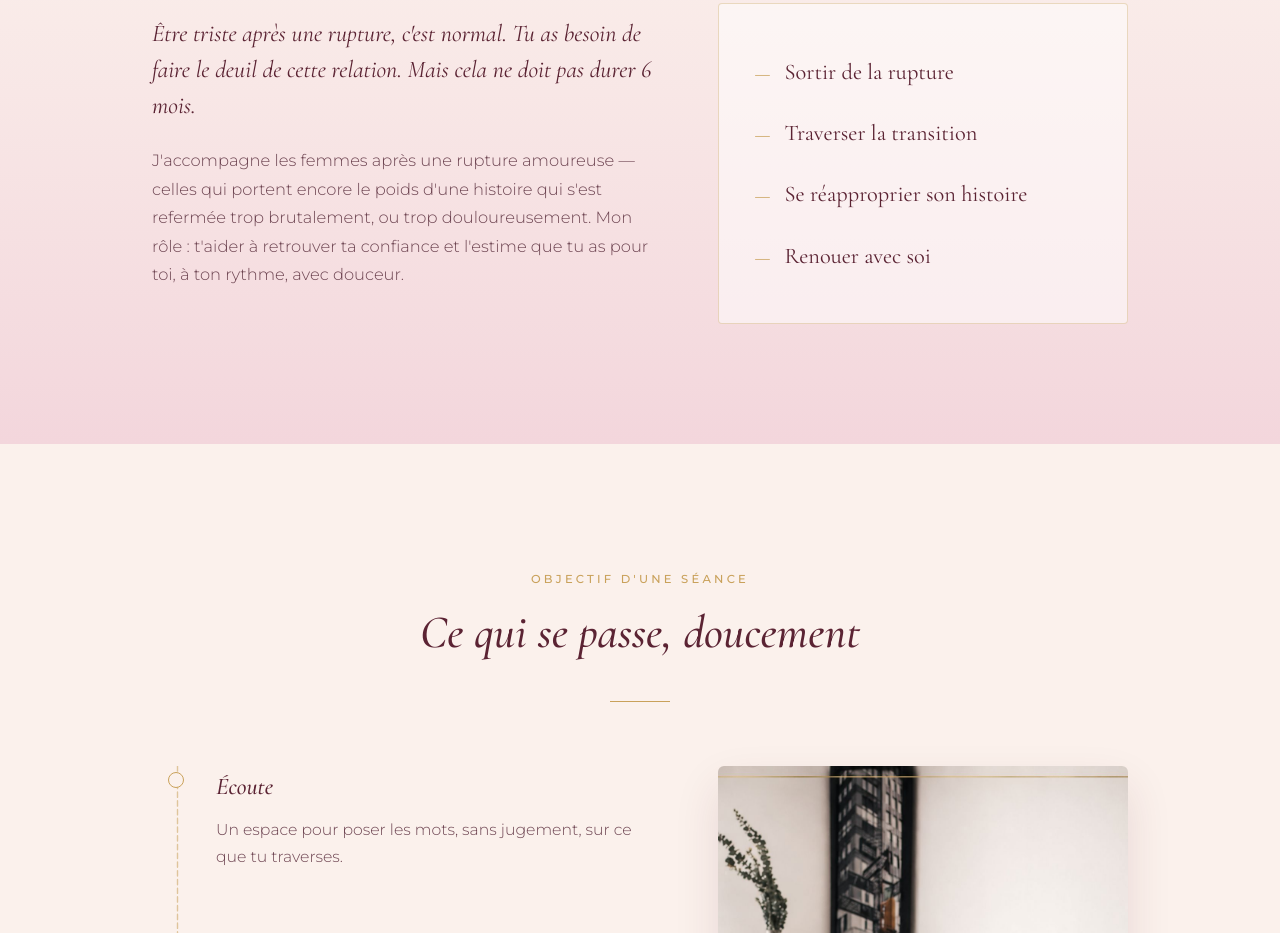
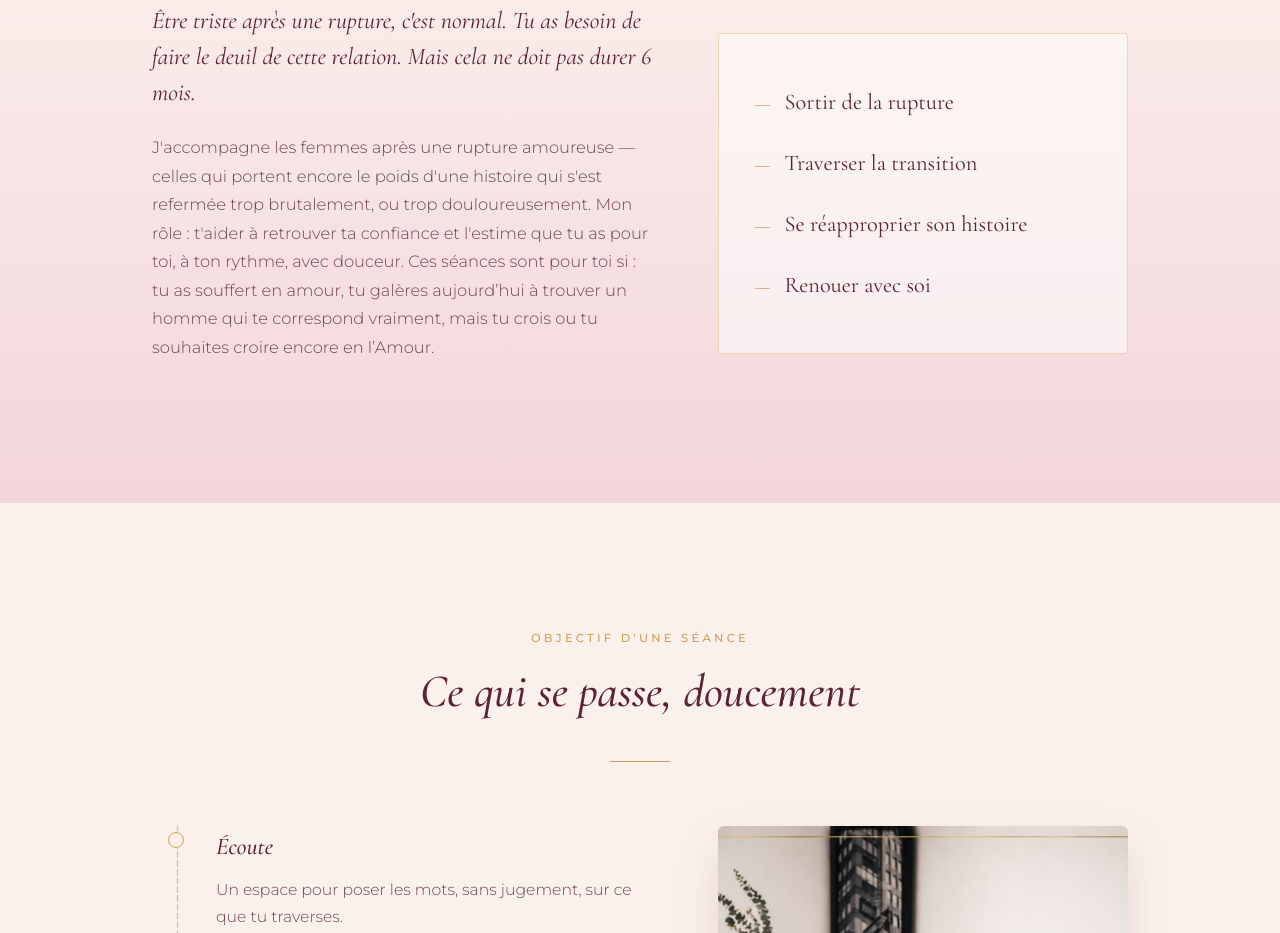
Before and after one commit to lifestylebysabrina/coaching, a plain HTML site: page index.html in a window 1280 px wide. Shown: the part 917-1850 px from the top of the page. Drawn offline with nearby package versions, Linux system fonts and the light colour scheme; a script that the page names is missing.

Commit message:
Update index.html

```diff
--- a/index.html
+++ b/index.html
@@ -637,7 +637,7 @@
       <div class="pourqui-grid">
         <div class="pourqui-text">
           <p>Être triste après une rupture, c'est normal. Tu as besoin de faire le deuil de cette relation. Mais cela ne doit pas durer 6 mois.</p>
-          <p>J'accompagne les femmes après une rupture amoureuse — celles qui portent encore le poids d'une histoire qui s'est refermée trop brutalement, ou trop douloureusement. Mon rôle : t'aider à retrouver ta confiance et l'estime que tu as pour toi, à ton rythme, avec douceur.</p>
+          <p>J'accompagne les femmes après une rupture amoureuse — celles qui portent encore le poids d'une histoire qui s'est refermée trop brutalement, ou trop douloureusement. Mon rôle : t'aider à retrouver ta confiance et l'estime que tu as pour toi, à ton rythme, avec douceur. Ces séances sont pour toi si : tu as souffert en amour, tu galères aujourd’hui à trouver un homme qui te correspond vraiment, mais tu crois ou tu souhaites croire encore en l’Amour.</p>
         </div>
         <div class="keyword-panel">
           <div class="kw"><span class="mark">—</span><span class="label">Sortir de la rupture</span></div>
```
